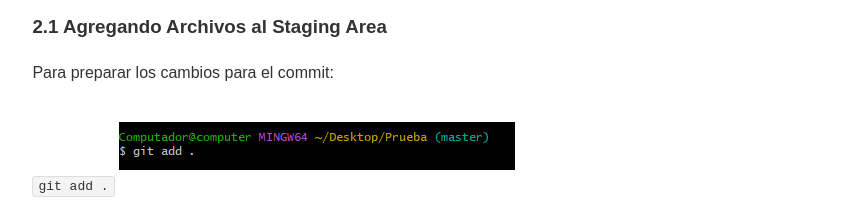
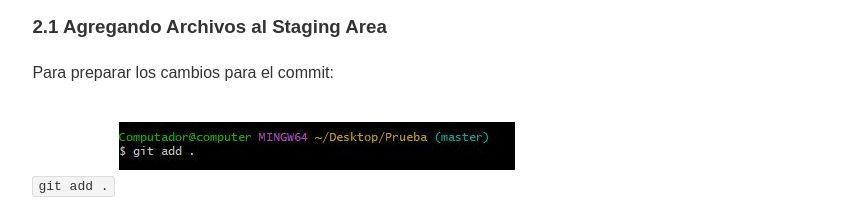
Before and after one commit to DilbaniE/MyBlogIUDigital, a plain HTML site: page gitHub.html in a window 1280 px wide. Shown: the part 1300-1514 px from the top of the page, without its empty margins (102-950 px from the left). Drawn offline with Linux system fonts and the light colour scheme.

Commit message:
blog git add.

```diff
--- a/gitHub.html
+++ b/gitHub.html
@@ -50,7 +50,7 @@
             <h3>2.1 Agregando Archivos al Staging Area</h3>
             <p>Para preparar los cambios para el commit:</p>
             <code>git add .</code>
-            <img src="/imagenes/add.png" alt="Git add .">
+            <img src="/imagenes/add.jpg" alt="Git add .">
 
             <h3>2.2 Realizando el Primer Commit</h3>
             <p>Para guardar los cambios en el repositorio:</p>
```
Also changed, not shown: imagenes/add.jpg (added), imagenes/add.png (deleted).
